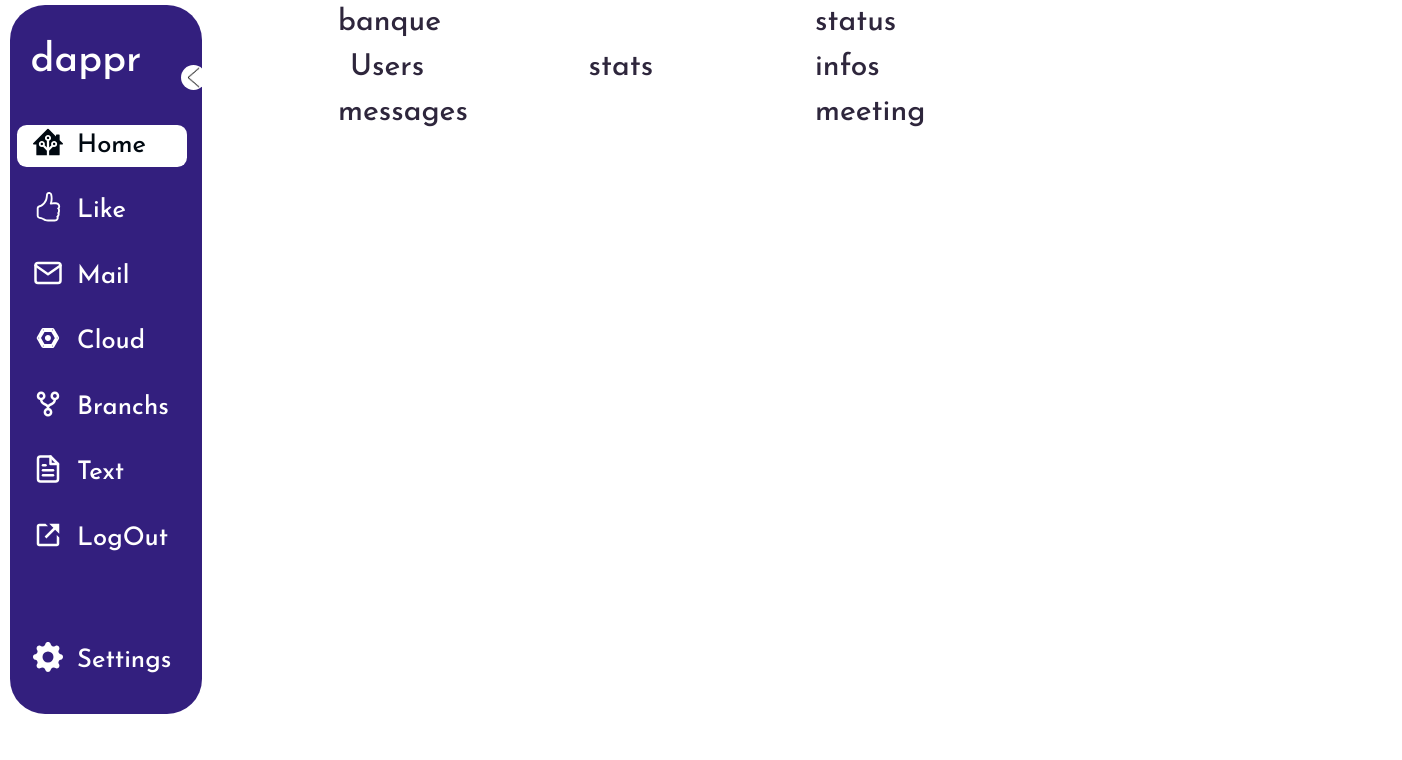
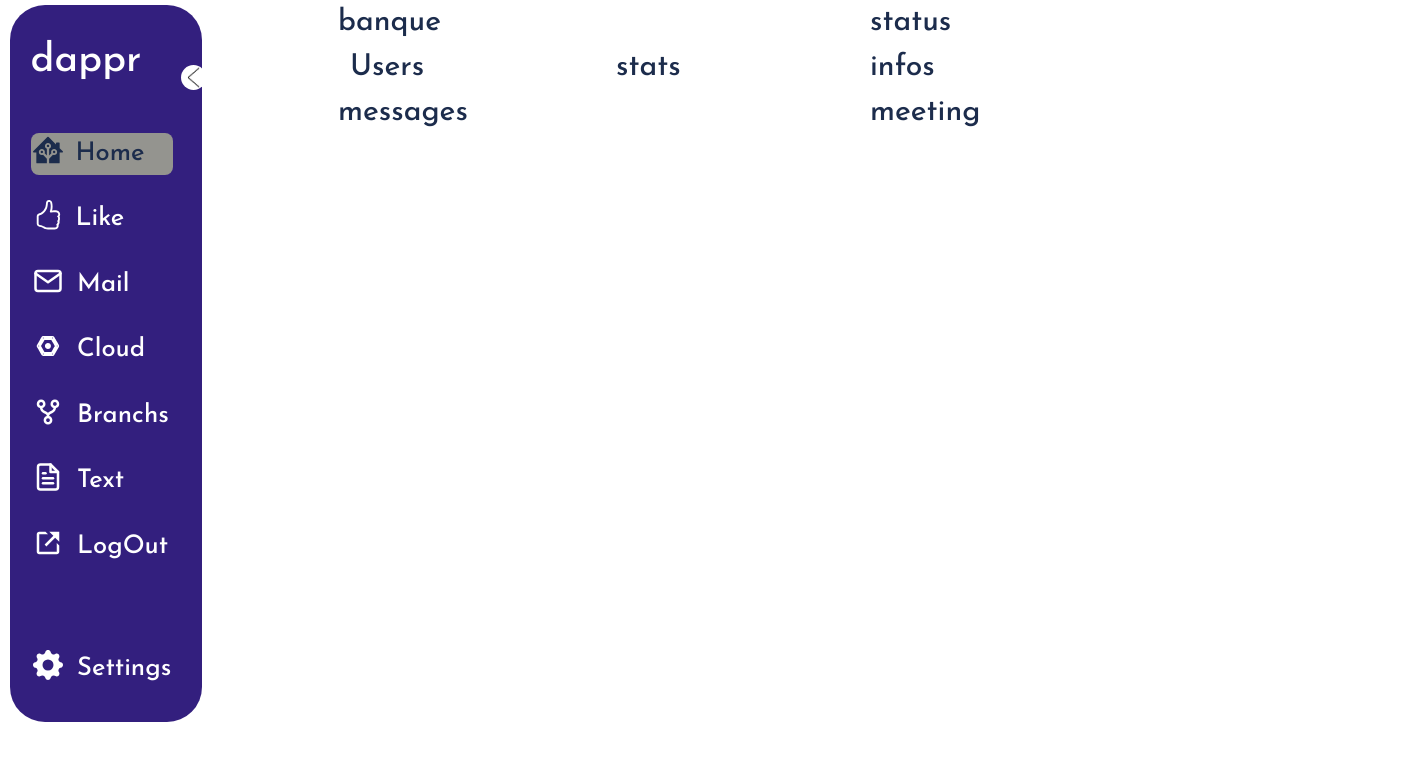
Before and after one commit to Raissadongmo/dashboard, a React (Create React App) app: page / in a window 1280 px wide. Shown: the top 760 px of the page, 1402 px wide, since content can reach past the window. Built offline with nearby package versions, Linux system fonts and the light colour scheme.

Commit message:
suite tache du ticket 9

```diff
--- a/src/components/Sidenavbar.js
+++ b/src/components/Sidenavbar.js
@@ -14,29 +14,26 @@ const Sidenavbar = () => {
   const [currentLink, setCurrentLink] = useState(1);
   const [isOpen, setIsOpen] = useState(true);
   return (
-    <section className={`${isOpen ? "sidebar1" : "sidebar2"}`}>
+    <section className={`${isOpen ? " sidebar sidebar1" : "sidebar sidebar2"}`}>
       <div className="top">
-        <div className="brand">
-          <h1>dappr</h1>
-        </div>
+        <div className="brand">{isOpen && <h1>dappr</h1>}</div>
         <img
           src="/outline.png"
-          className="picture"
+          className={isOpen ? "picture " : "picture picture-out"}
           onClick={() => {
-            setIsOpen(!isOpen)`"rotate-180"`;
+            setIsOpen(!isOpen);
           }}
         />
-        <div className="toggle"></div>
         <div className="link">
           <ul>
             <li
               onClick={() => setCurrentLink(1)}
-              className={currentLink === 1 ? "active" : ""}
+              className={currentLink === 1 ? "active hidespan" : ""}
             >
               <a href="#">
                 <SiHomeassistant />
-                <span> Home</span>
               </a>
+              {isOpen && <span> Home</span>}
             </li>
             <li
               onClick={() => setCurrentLink(2)}
@@ -44,8 +41,8 @@ const Sidenavbar = () => {
             >
               <a href="#">
                 <BsHandThumbsUp />
-                <span> Like</span>
               </a>
+              {isOpen && <span> Like</span>}
             </li>
             <li
               onClick={() => setCurrentLink(3)}
@@ -53,7 +50,7 @@ const Sidenavbar = () => {
             >
               <a href="#">
                 <FiMail />
-                <span> Mail</span>
+                {isOpen && <span> Mail</span>}
               </a>
             </li>
             <li
@@ -62,7 +59,7 @@ const Sidenavbar = () => {
             >
               <a href="#">
                 <DiGoogleCloudPlatform />
-                <span> Cloud</span>
+                {isOpen && <span> Cloud</span>}
               </a>
             </li>
             <li
@@ -71,7 +68,7 @@ const Sidenavbar = () => {
             >
               <a href="#">
                 <BiGitRepoForked />
-                <span> Branchs</span>
+                {isOpen && <span> Branchs</span>}
               </a>
             </li>
             <li
@@ -80,7 +77,7 @@ const Sidenavbar = () => {
             >
               <a href="#">
                 <FiFileText />
-                <span> Text</span>
+                {isOpen && <span> Text</span>}
               </a>
             </li>
             <li
@@ -89,7 +86,7 @@ const Sidenavbar = () => {
             >
               <a href="#">
                 <BiLinkExternal />
-                <span> LogOut</span>
+                {isOpen && <span> LogOut</span>}
               </a>
             </li>
           </ul>
@@ -101,7 +98,7 @@ const Sidenavbar = () => {
           >
             <a href="#">
               <BsGearFill />
-              <span> Settings</span>
+              {isOpen && <span> Settings</span>}
             </a>
           </li>
         </div>
--- a/src/pages/Home.js
+++ b/src/pages/Home.js
@@ -4,7 +4,7 @@ import Dashboard from "../components/Dashboard";
 import "./home.scss";
 const Home = () => {
   return (
-    <div className="nav">
+    <div className="flex">
       <Sidenavbar />
       <Dashboard />
     </div>
--- a/src/styles/components/sidenavbar.scss
+++ b/src/styles/components/sidenavbar.scss
@@ -1,9 +1,8 @@
-.sidebar1{
+.sidebar{
     position:absolute;
     background-color: var(--primary-1);
     margin-left: 10px;
     margin-top: 5px;
-    width: 24vh;
     height: screen;
     flex-direction: column;
     display: flex;
@@ -13,21 +12,14 @@
     padding: 2rem 2rem;
     border-radius: 35px;
 }
+.sidebar1{
+    width: 24vh;
+    transition-duration: 1s;
+}
 
 .sidebar2{
-    position:absolute;
-    background-color: var(--primary-1);
-    margin-left: 10px;
-    margin-top: 5px;
     width: 5vh;
-    height: screen;
-    flex-direction: column;
-    display: flex;
-    align-items: center;
-    justify-content:space-between;
-    align-content: center;
-    padding: 2rem 2rem;
-    border-radius: 35px;
+    transition-duration: 1s;
 }
 
 .top{
@@ -47,7 +39,7 @@ h1{
     justify-content:center;
     align-items: center;
     gap: 2rem;
-    padding-bottom:2rem;
+    padding-bottom:2.5rem;
  }
 
  span{
@@ -66,11 +58,14 @@ ul{
     gap: 1.5rem;
 }
 li{
-    padding: 0.1rem 1rem;
-    border-radius: 0.6rem;
+    display: flex;
+    justify-items: center;
+    padding: 0.1rem;
+    border-radius: 0.5rem;
+    gap: 0.8rem;
 
     &:hover{
-        background-color: var(--ligth);
+        background-color: var(--semiligth);
        a, span{
         color: var(--dark);
        }
@@ -79,9 +74,9 @@ li{
 }
 
 .active{
-    background-color: var(--ligth);
+    background-color: var(--semiligth);
     a, span{
-        color: var(--dark);
+        color: var(--primary-2);
     }
 }
 
@@ -111,6 +106,8 @@ a{
     border-radius: 50%;
     border-color: var(--dark);
 }
- .open{
-    rotate: 90deg;
- }
+
+.picture-out{
+    transform: rotate(180deg);
+    transition-duration: 0.3s;
+}
--- a/src/styles/couleurs.scss
+++ b/src/styles/couleurs.scss
@@ -1,7 +1,8 @@
 #root{
     --primary-1:#331f7e;
-    --primary-2:#2e263c;
+    --primary-2:rgb(28, 44, 76);
     --dark:#010911;
     --ligth:#fff;
+    --semiligth:#94948f;
 
 }
```
